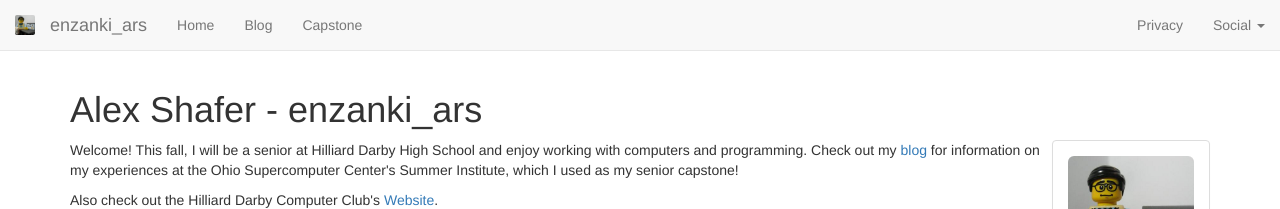
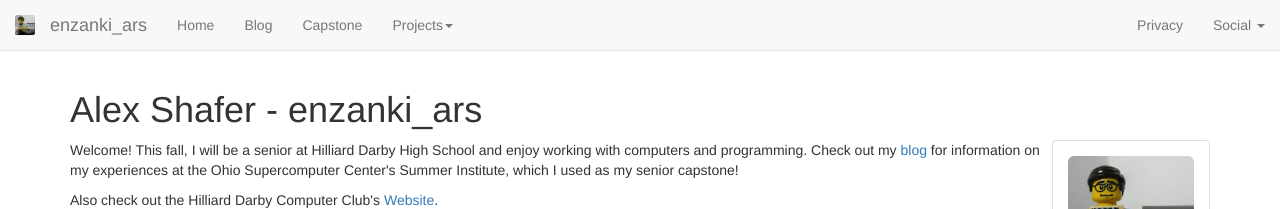
Before and after one commit to enzanki-ars/enzanki-ars.github.io, a Jekyll site: the page built from index.html, in a window 1280 px wide. Shown: the top 209 px of the page. Built offline with Jekyll 4.4.1, drawn with Linux system fonts in a browser that asks for light colours; nearby versions of some CDN libraries; comment, search, counter and statistics services are not loaded.

Commit message:
Update header.html

```diff
--- a/_includes/header.html
+++ b/_includes/header.html
@@ -119,6 +119,15 @@
           <li>
             <a href="{{ site.url }}/capstone.html">Capstone</a>
           </li>
+          <li class="dropdown">
+            <a href="#" class="dropdown-toggle" data-toggle="dropdown" role="button" aria-haspopup="true"
+            aria-expanded="false">Projects<span class="caret"></span></a>
+            <ul class="dropdown-menu">
+              <li>
+                <a href="https://enzanki-ars.github.io/dbybracketchallenge/">Darby APUSH Bracket Challenge</a>
+              </li>
+            </ul>
+          </li>
         </ul>
         <ul class="nav navbar-nav navbar-right">
           <li>
```
